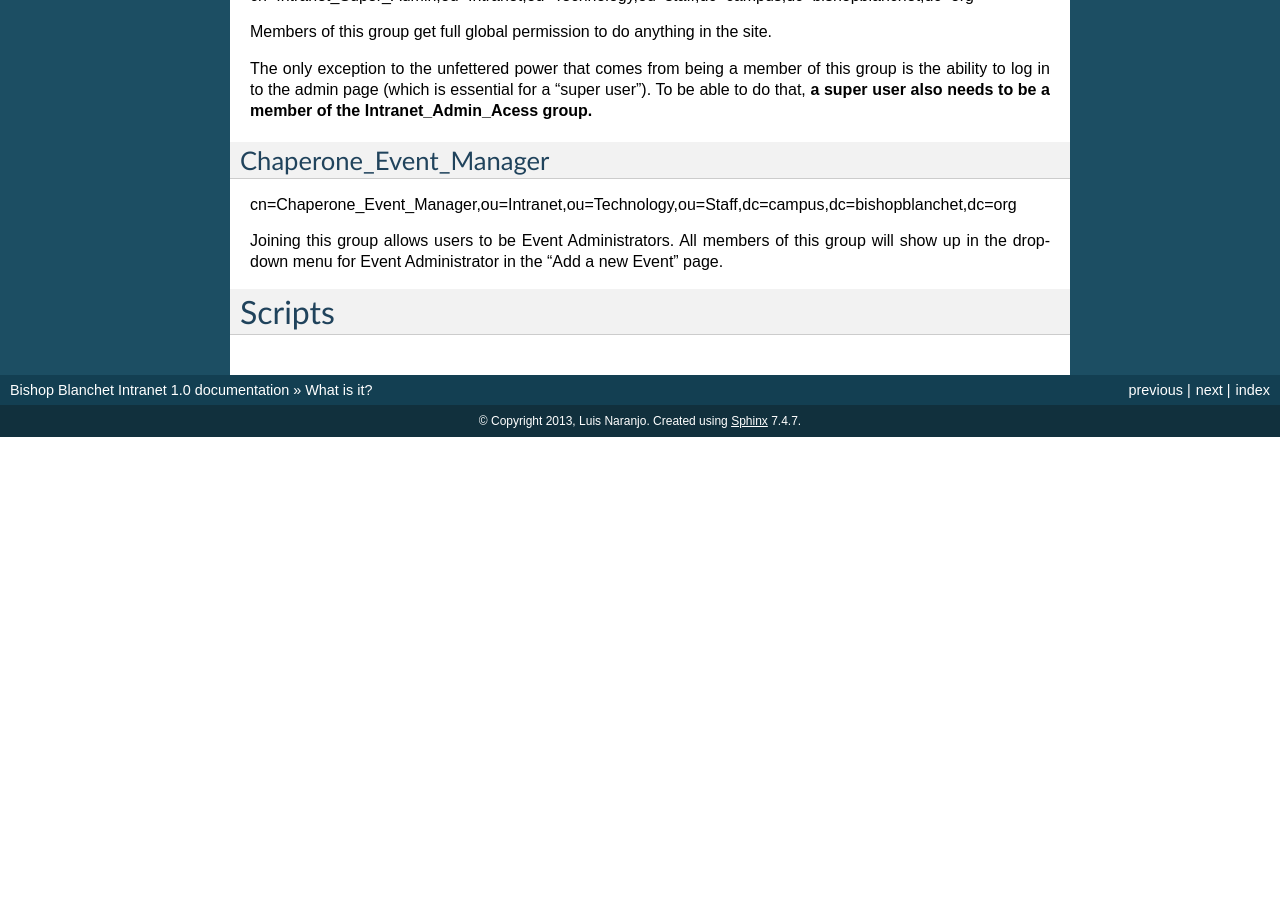
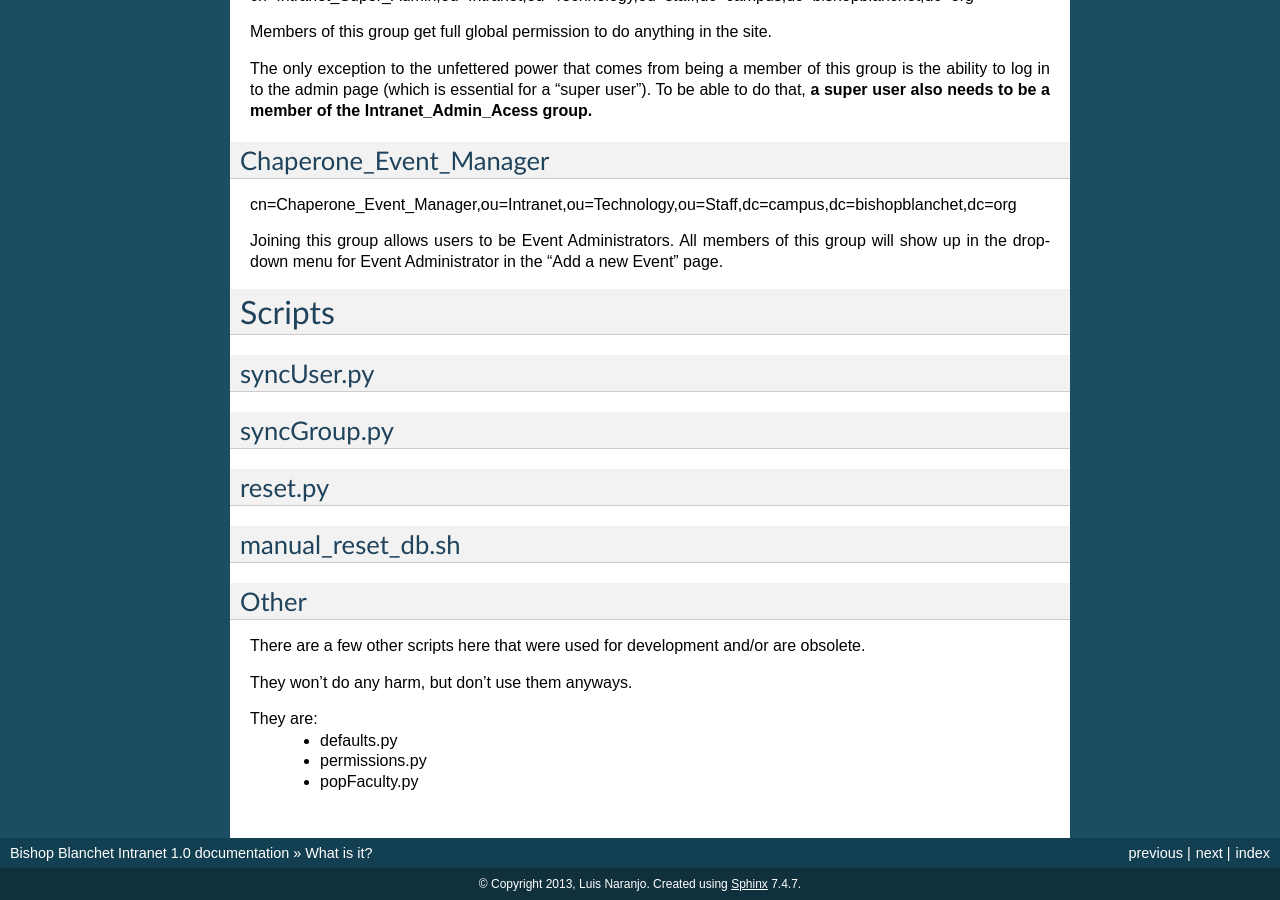
Before and after one commit to doubledubba/bbhs-intranet, a Sphinx documentation site: the page built from docs/intranet.rst, in a window 1280 px wide and 900 px high, scrolled down 3455 px. Built offline with Sphinx 7.4.7, drawn with Linux system fonts in a browser that asks for light colours; before the commit the page ends 3892 px from its top, so only the background shows below that; some of the changed text lies outside the part shown.

```diff
--- a/docs/intranet.rst
+++ b/docs/intranet.rst
@@ -224,3 +224,28 @@
 
 Scripts
 =======
+
+syncUser.py
+-----------
+
+syncGroup.py
+------------
+
+reset.py
+--------
+
+manual_reset_db.sh
+------------------
+
+Other
+-----
+
+There are a few other scripts here that were used for development and/or are
+obsolete.
+
+They won't do any harm, but don't use them anyways.
+
+They are:
+    * defaults.py
+    * permissions.py
+    * popFaculty.py
```
Also changed, not shown: 7 other files.
